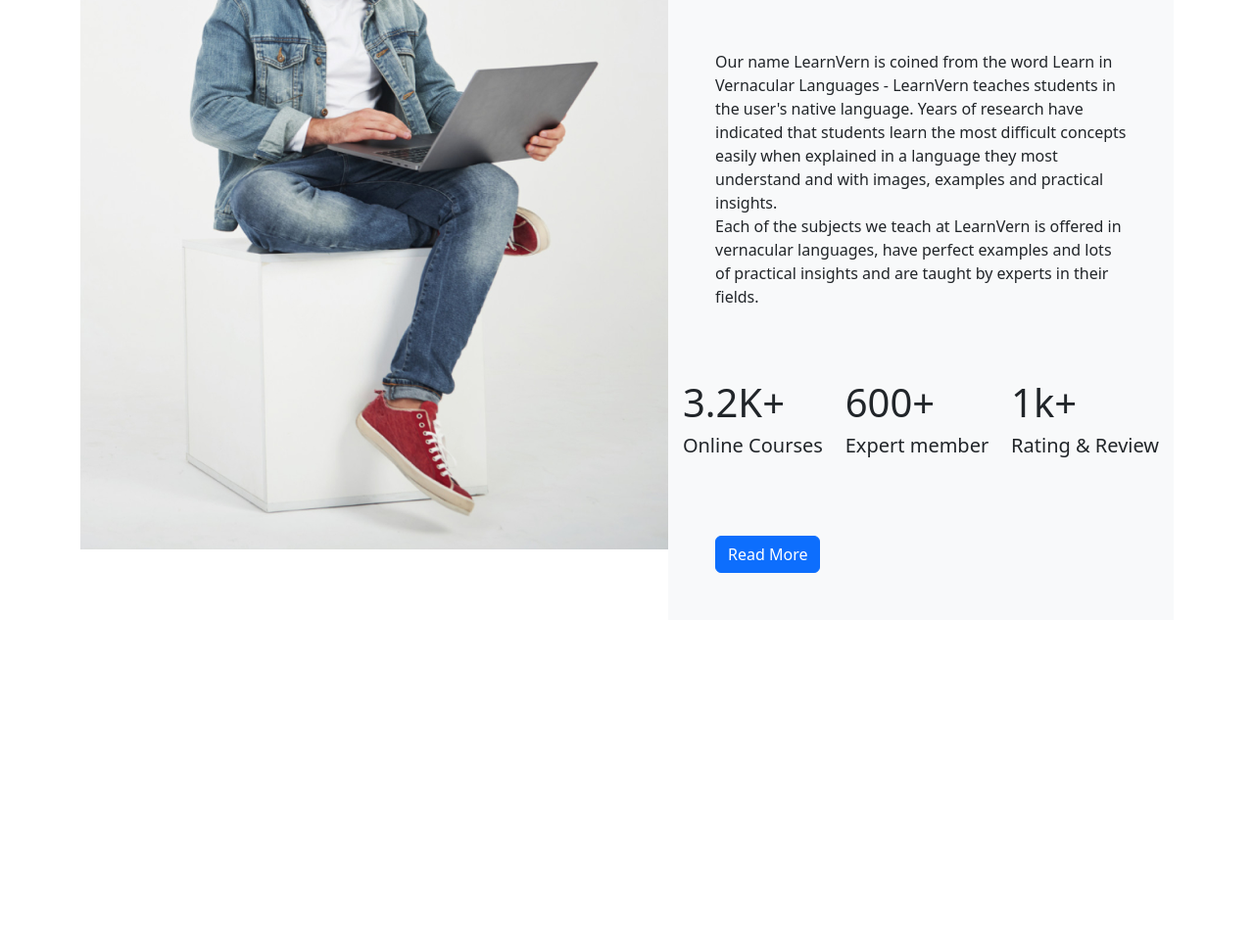
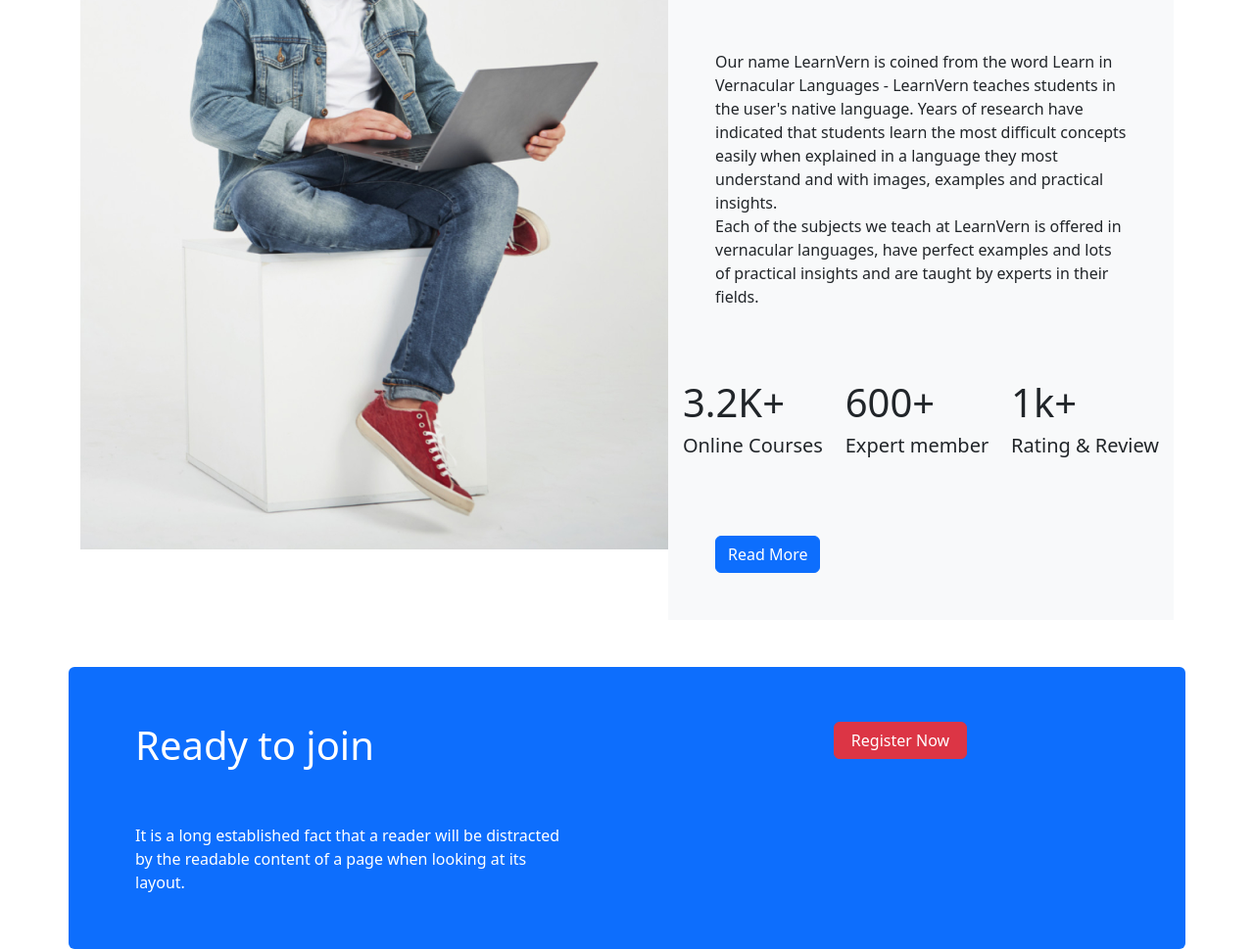
Before and after one commit to mte-tonmoy/LearnVern, a plain HTML site: page index.html in a window 1280 px wide. Shown: the part 2611-3580 px from the top of the page at 98% size. Before the commit the page ends 3244 px from the top, so only its background shows below. Drawn offline with nearby package versions, Linux system fonts and the light colour scheme.

Commit message:
ready to join section added

```diff
--- a/index.html
+++ b/index.html
@@ -250,6 +250,22 @@
                 </div>
             </div>
         </section>
+        <!-- Working section end -->
+        <!-- ready to join section start -->
+        <section class="container mt-5 bg-primary rounded">
+            <div class="d-flex">
+                <div class="p-2 w-100">
+                    <h1 class="text-white p-5">Ready to join</h1>
+                    <p class="text-white px-5 mb-5">It is a long established fact that a reader will be distracted by
+                        the
+                        readable content of a page when looking at its layout.</p>
+                </div>
+                <div class="p-2 w-100">
+                    <button class="d-grid gap-2 col-3 mx-auto btn btn-danger text-white mt-5 mb-2">Register Now</button>
+                </div>
+            </div>
+        </section>
+        <!-- ready to join section end -->
     </main>
     <script src="https://cdn.jsdelivr.net/npm/bootstrap@5.2.0/dist/js/bootstrap.bundle.min.js"
         integrity="sha384-A3rJD856KowSb7dwlZdYEkO39Gagi7vIsF0jrRAoQmDKKtQBHUuLZ9AsSv4jD4Xa"
```
